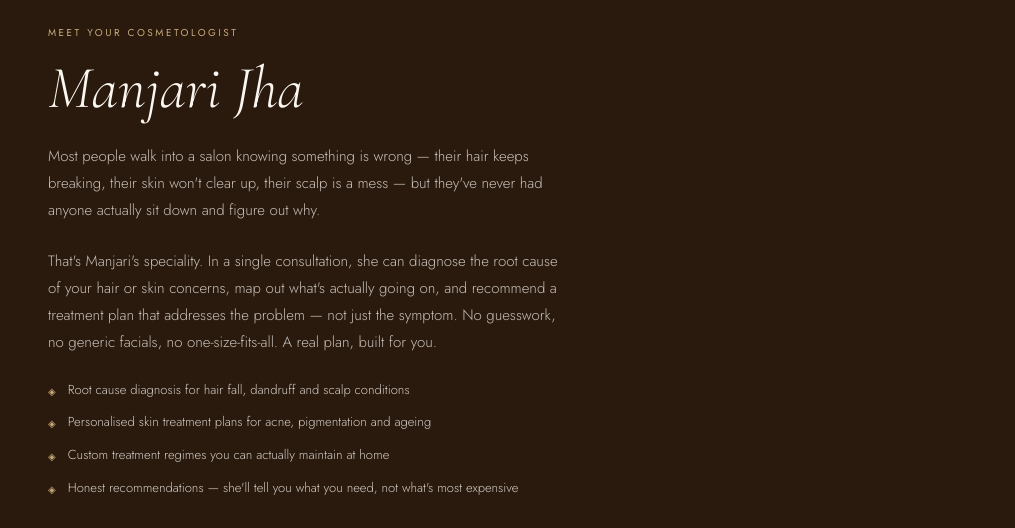
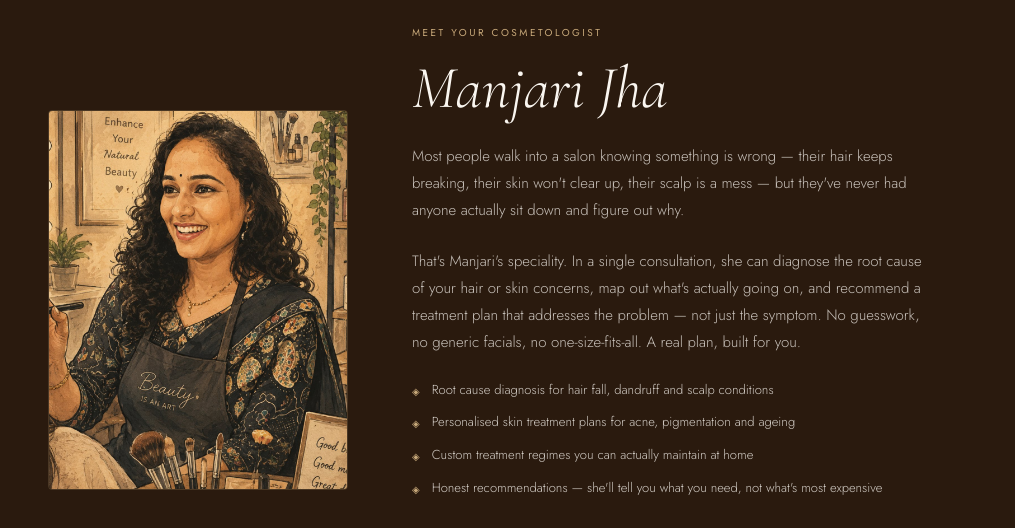
Before and after one commit to aasthajha2907/manjaribeautylab, a plain HTML site: page index.html in a window 1280 px wide. Shown: the part 1722-2250 px from the top of the page, 0-1015 px from the left. Drawn offline with nearby package versions, Linux system fonts and the light colour scheme.

Commit message:
Add files via upload

```diff
--- a/index.html
+++ b/index.html
@@ -132,6 +132,9 @@
 <!-- ABOUT STRIP -->
 <section class="about-strip">
   <img src="flower.png" alt="" class="flower-img flower-br" aria-hidden="true">
+  <div class="about-sketch">
+    <img src="manjari-sketch.png" alt="Manjari Jha — Cosmetologist" class="about-sketch-img">
+  </div>
   <div class="about-content">
     <p class="about-eyebrow">Meet Your Cosmetologist</p>
     <h2 class="about-title">Manjari Jha</h2>
--- a/style.css
+++ b/style.css
@@ -449,3 +449,37 @@ p { line-height: 1.75; }
   color: var(--gold); font-size: 10px;
   margin-top: 4px; flex-shrink: 0;
 }
+
+/* ── ABOUT STRIP LAYOUT WITH SKETCH ── */
+.about-strip {
+  display: flex;
+  align-items: center;
+  gap: 64px;
+}
+.about-sketch {
+  flex-shrink: 0;
+  position: relative;
+  z-index: 2;
+}
+.about-sketch-img {
+  width: 300px;
+  height: 380px;
+  object-fit: cover;
+  object-position: top center;
+  border-radius: 4px;
+  border: 1px solid rgba(200,169,122,0.2);
+  display: block;
+}
+.about-content {
+  flex: 1;
+  position: relative;
+  z-index: 2;
+}
+@media (max-width: 1024px) {
+  .about-strip { gap: 40px; }
+  .about-sketch-img { width: 240px; height: 300px; }
+}
+@media (max-width: 768px) {
+  .about-strip { flex-direction: column; gap: 32px; }
+  .about-sketch-img { width: 100%; height: 280px; }
+}
```
